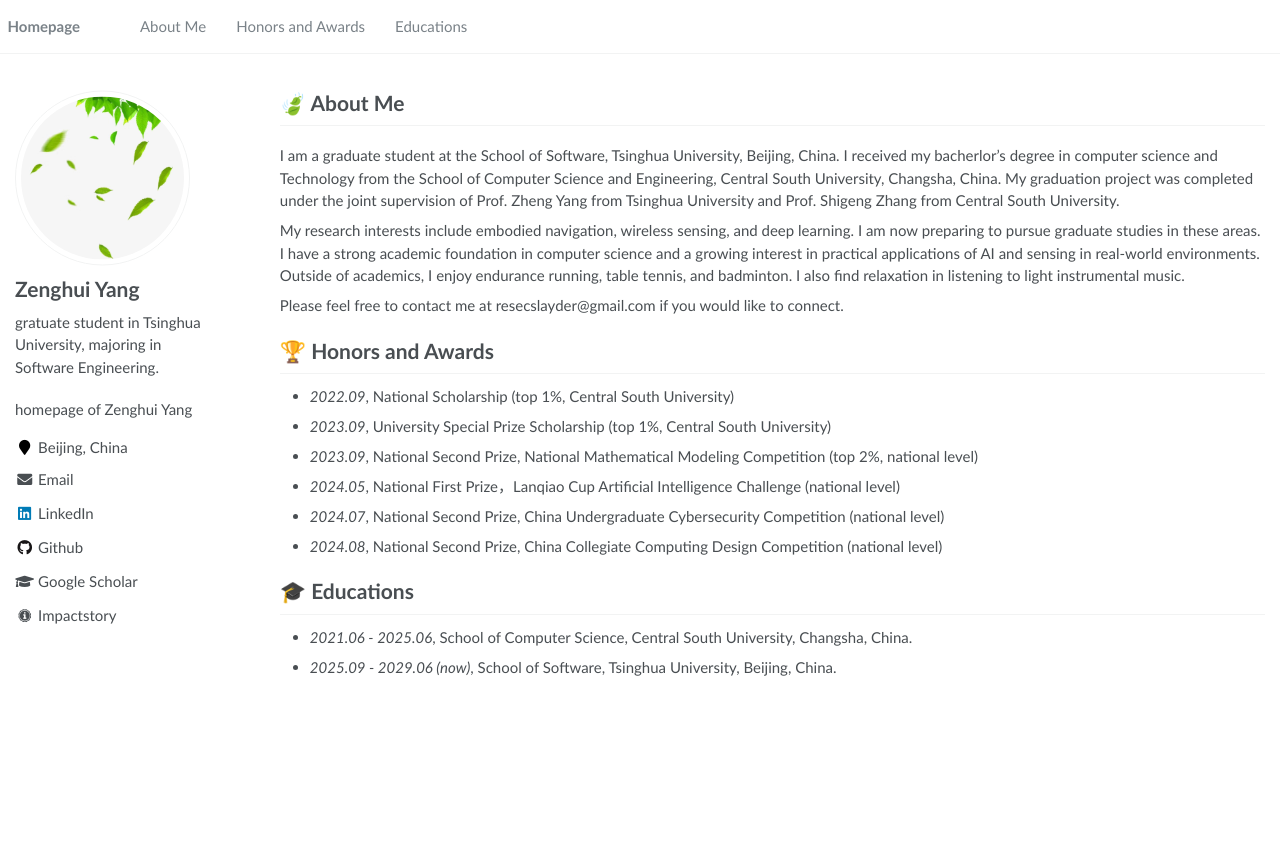
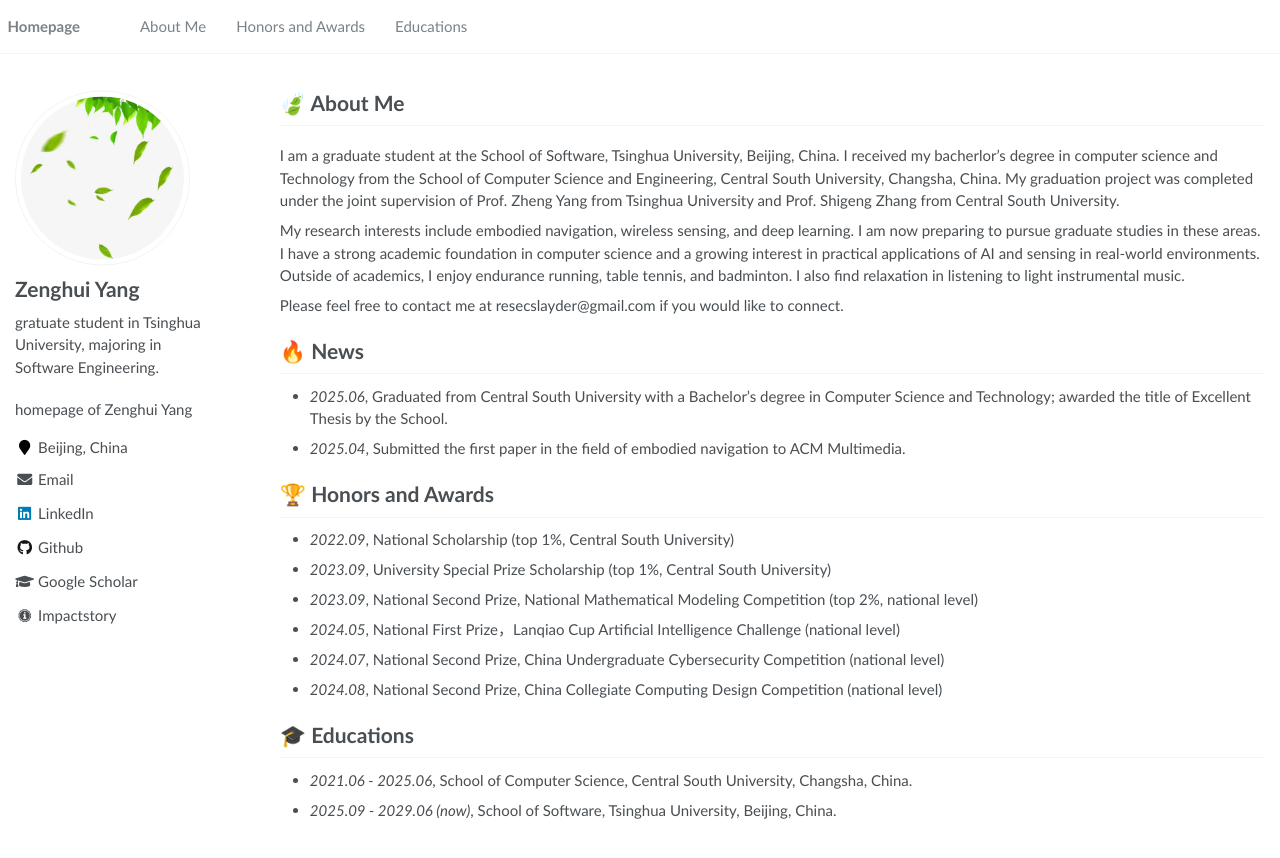
Before and after one commit to resecube/homepage, a Jekyll site: the page built from _pages/about.md, in a window 1280 px wide. Shown: the top 858 px of the page. Built offline with Jekyll 4.4.1, drawn with Linux system fonts in a browser that asks for light colours; some web fonts are replaced.

Commit message:
add news

```diff
--- a/_pages/about.md
+++ b/_pages/about.md
@@ -24,7 +24,9 @@ My research interests include embodied navigation, wireless sensing, and deep le
 
 Please feel free to contact me at resecslayder@gmail.com if you would like to connect.
 
-
+# 🔥 News
+- *2025.06*, Graduated from Central South University with a Bachelor's degree in Computer Science and Technology; awarded the title of Excellent Thesis by the School.
+- *2025.04*, Submitted the first paper in the field of embodied navigation to ACM Multimedia.
 
 # 🏆 Honors and Awards
 - *2022.09*, National Scholarship (top 1%, Central South University)
```
